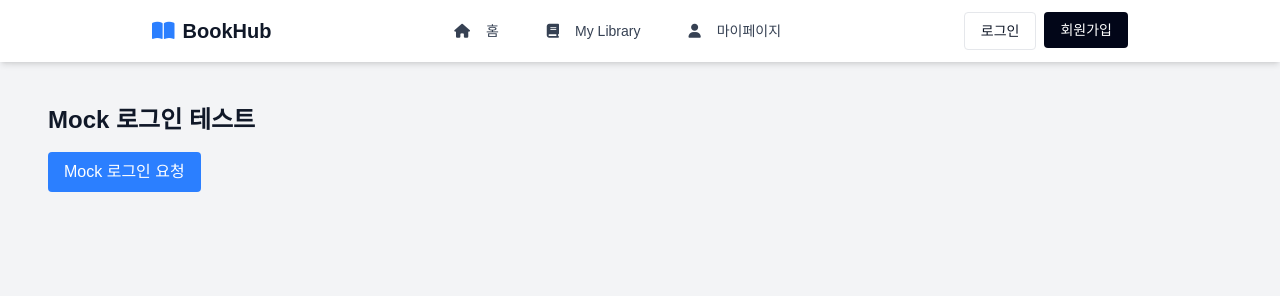
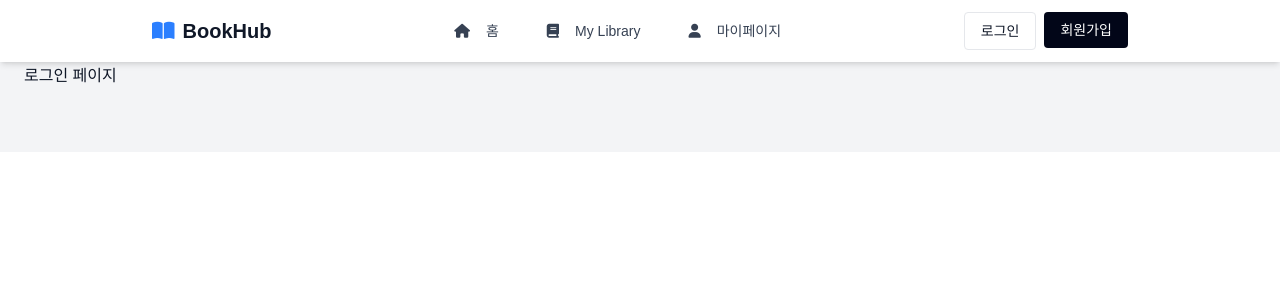
Before and after one commit to DEEPDIVE-BookJuck-BookJuck/BookJuck-BookJuck, a Next.js app: page /auth/login in a window 1280 px wide. Shown: the top 300 px of the page. Built offline with nearby package versions, Linux system fonts and the light colour scheme.

Commit message:
refactor: 테스트 코드 제거 및 실제 API 연동 환경 설정

```diff
--- a/src/app/auth/login/page.tsx
+++ b/src/app/auth/login/page.tsx
@@ -1,47 +1,3 @@
-'use client'
-
-import { useState } from 'react'
-
-export default function MockLoginPage() {
-  const [result, setResult] = useState<string | null>(null)
-  const [loading, setLoading] = useState(false)
-
-  async function handleMockLogin() {
-    setLoading(true)
-    setResult(null)
-
-    try {
-      const res = await fetch('/api/mock-login', {
-        method: 'POST',
-      })
-
-      if (!res.ok) throw new Error('로그인 실패')
-
-      const data = await res.json()
-      setResult(JSON.stringify(data, null, 2))
-    } catch (err: any) {
-      setResult(err.message || '에러 발생')
-    } finally {
-      setLoading(false)
-    }
-  }
-
-  return (
-    <div className="p-6 py-20">
-      <h1 className="text-2xl font-bold mb-4">Mock 로그인 테스트</h1>
-      <button
-        onClick={handleMockLogin}
-        className="px-4 py-2 bg-blue-500 text-white rounded hover:bg-blue-700 disabled:bg-gray-400"
-        disabled={loading}
-      >
-        {loading ? '로그인 중...' : 'Mock 로그인 요청'}
-      </button>
-
-      {result && (
-        <pre className="mt-6 p-4 bg-gray-100 rounded border border-gray-300 whitespace-pre-wrap">
-          {result}
-        </pre>
-      )}
-    </div>
-  )
+export default function SignInPage() {
+  return <div className="py-10">로그인 페이지</div>
 }
--- a/src/pages/api/mock-login.ts
+++ /dev/null
@@ -1,18 +0,0 @@
-import { NextApiRequest, NextApiResponse } from 'next'
-
-export default function handler(
-  req: NextApiRequest,
-  res: NextApiResponse,
-) {
-  if (req.method === 'POST') {
-    return res.status(200).json({
-      message: '모의 로그인 성공',
-      accessToken: 'mock-access-token',
-      user: {
-        id: 'mock-user-id-123',
-        email: 'mock@example.com',
-      },
-    })
-  }
-  return res.status(405).json({ message: 'Method Not Allowed' })
-}
```
